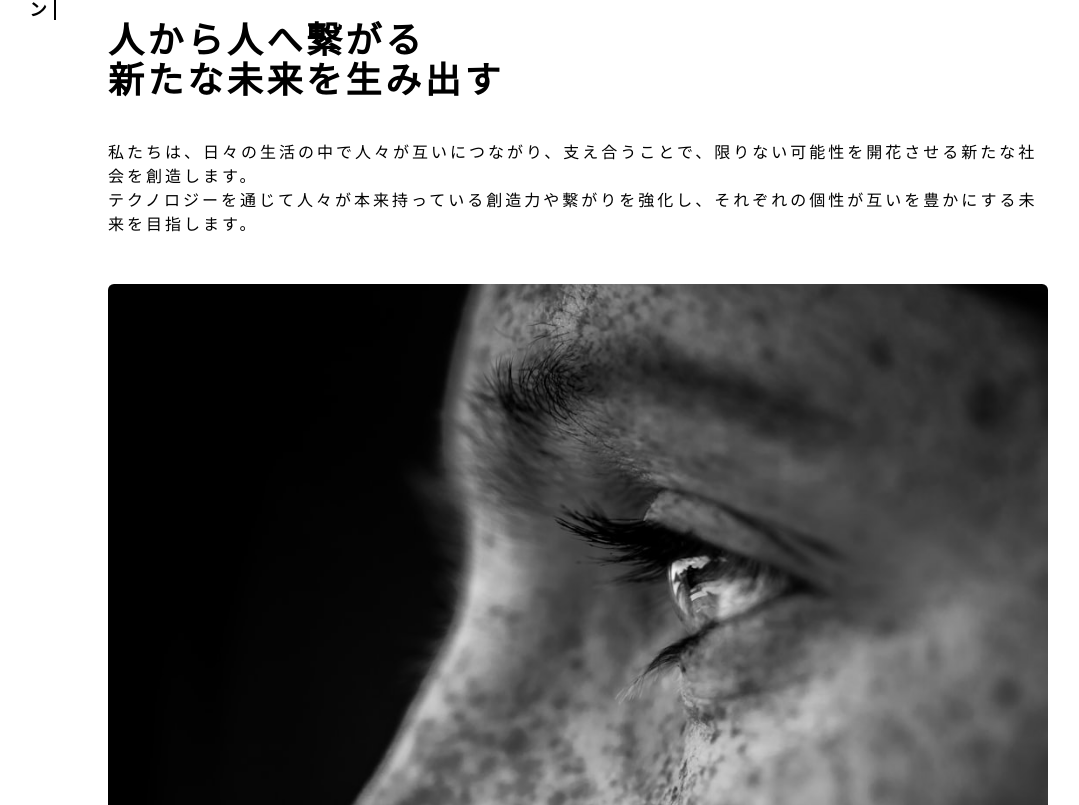
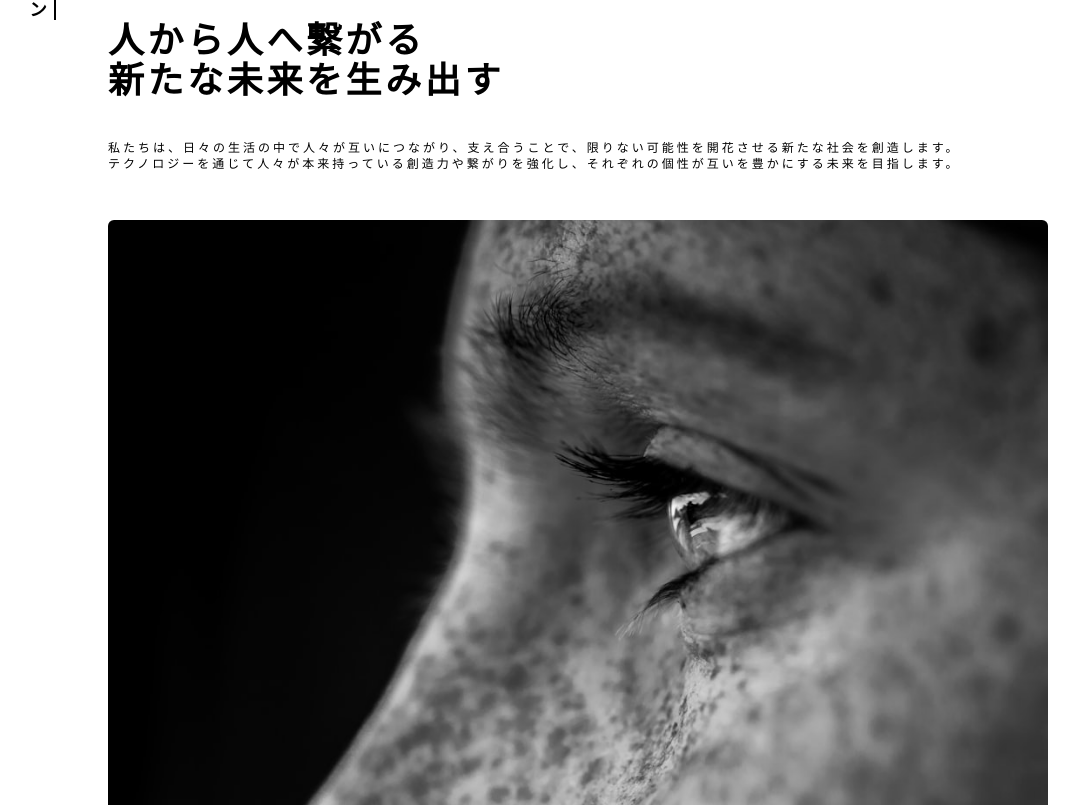
Before and after one commit to TechNovaJP/technova-web, a Next.js app: page /about in a window 1280 px wide. Shown: the part 1095-1900 px from the top of the page, without its empty margins (62-1141 px from the left). Built offline with nearby package versions, Linux system fonts and the light colour scheme.

Commit message:
Sectionの修正

```diff
--- a/src/components/section/Section.tsx
+++ b/src/components/section/Section.tsx
@@ -22,11 +22,11 @@ const Section: React.FC<SectionProps> = ({
       className="flex-col sm:py-24 sm:px-10 py-16 pl-4 pr-3 w-full flex items-start"
     >
       <VerticalText text={title} />
-      <div className="sm:px-20  pl-10 ">
+      <div className="sm:px-20  pl-16 ">
         <h2 className="whitespace-pre-line sm:mb-10 mb-6 tracking-widest lg:text-4xl md:text-[28px] text-xl font-black leading-relaxed">
           {heading}
         </h2>
-        <p className="whitespace-pre-line mb-12 sm:text-base text-xs tracking-[3px] ">
+        <p className="whitespace-pre-line mb-12  text-xs tracking-[3px] ">
           {description}
         </p>
         <Image
```
